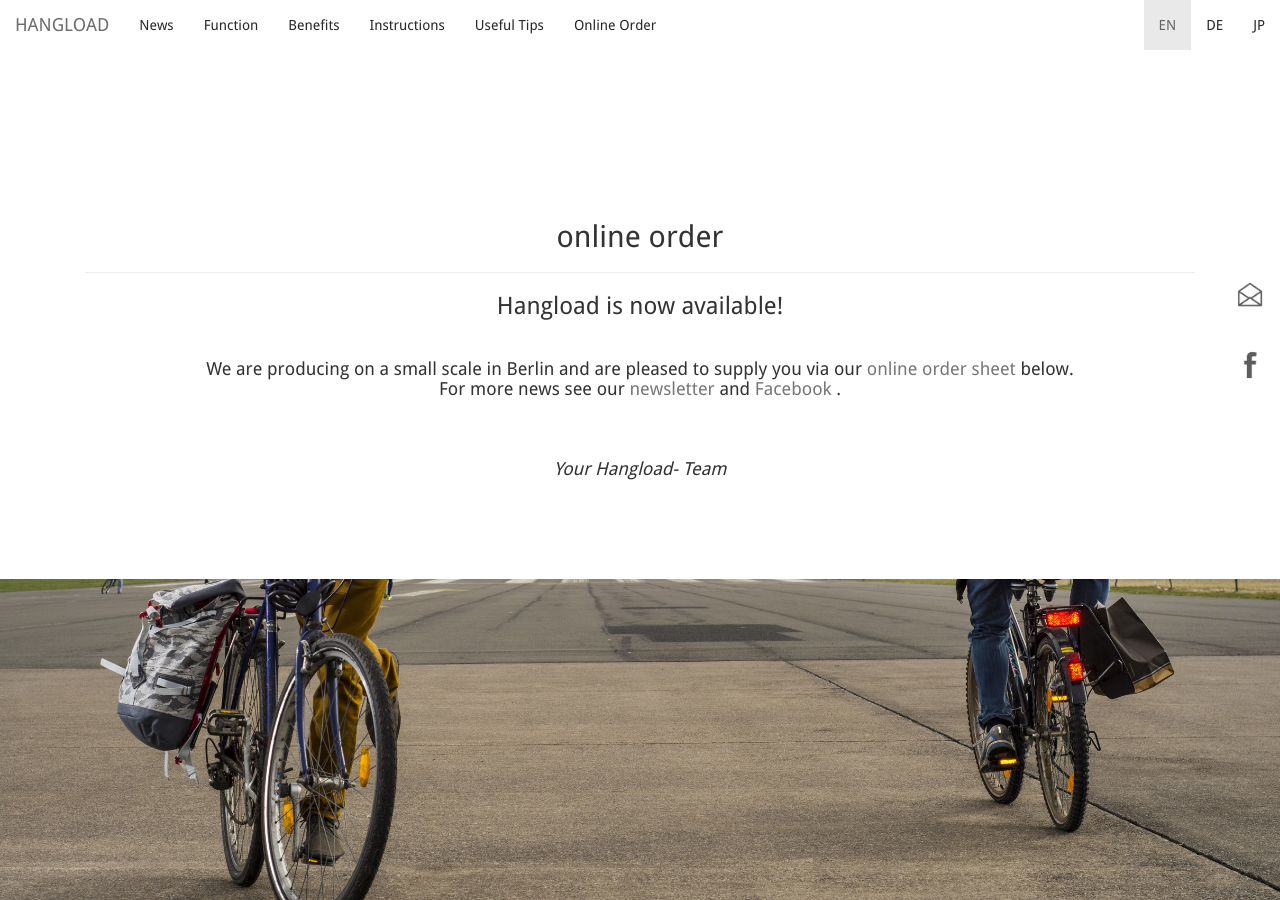
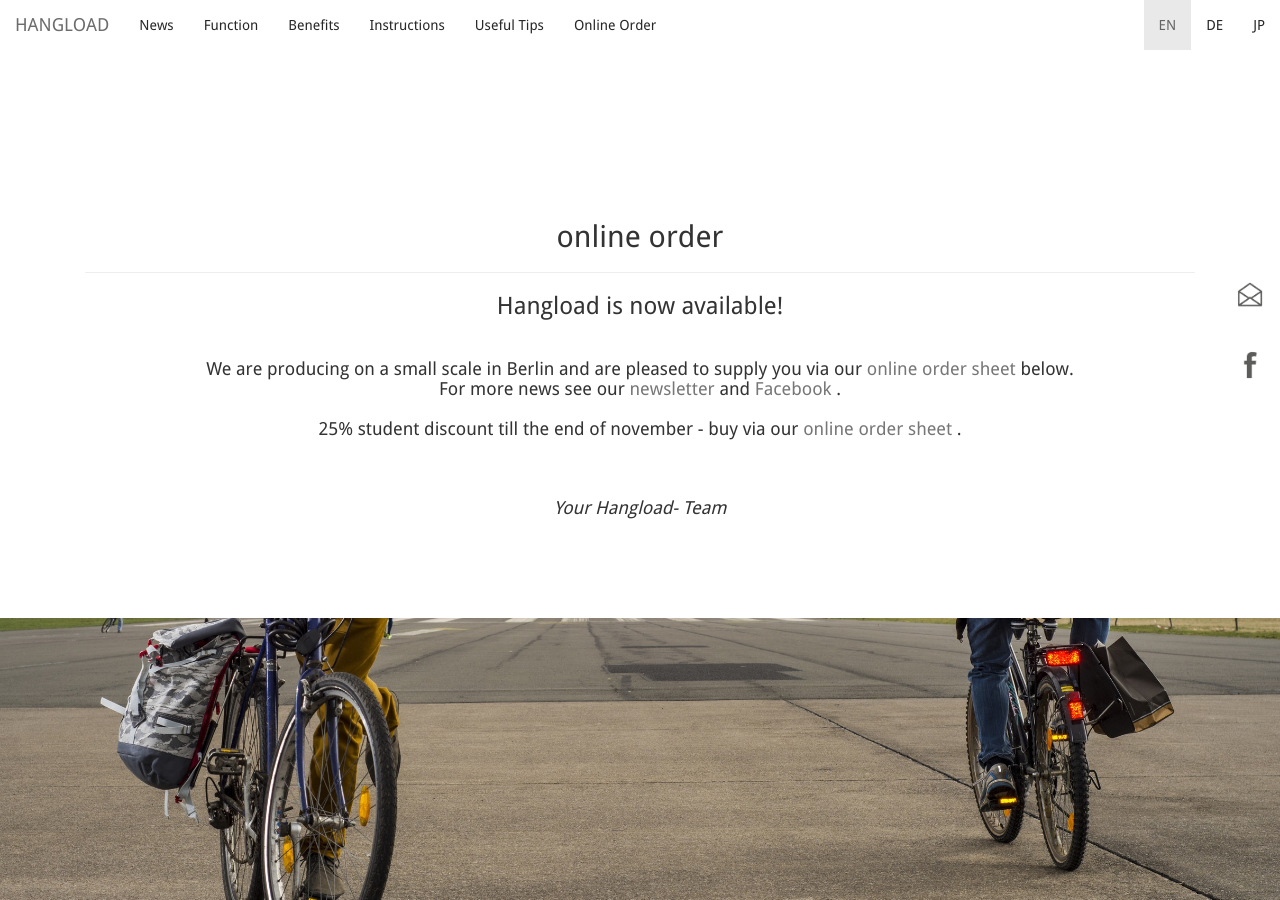
Before and after one commit to bodokaiser/hangload.com, a Jekyll site: the page built from webshop/index.html, in a window 1280 px wide and 900 px high. Built offline with Jekyll 4.4.1, drawn with Linux system fonts in a browser that asks for light colours; nearby versions of some CDN libraries; library files that are not in the unit come from our copies; Markdown is read by kramdown in place of the engine named in the settings.

Commit message:
Update index.html

```diff
--- a/webshop/index.html
+++ b/webshop/index.html
@@ -163,6 +163,8 @@
 We are producing on a small scale in Berlin and are pleased to
 supply you via our  <a href="/webshop/#order"> online order sheet </a> below. <br>
 For more news see our <a href="//eepurl.com/SBj6T">newsletter </a> and <a href="//facebook.com/HangLoad">Facebook </a>.
+<br> <br>
+25% student discount till the end of november - buy via our <a href="/webshop/#order"> online order sheet </a> .
 </h4>
 <br>
 <p class="text-center h4">
```
